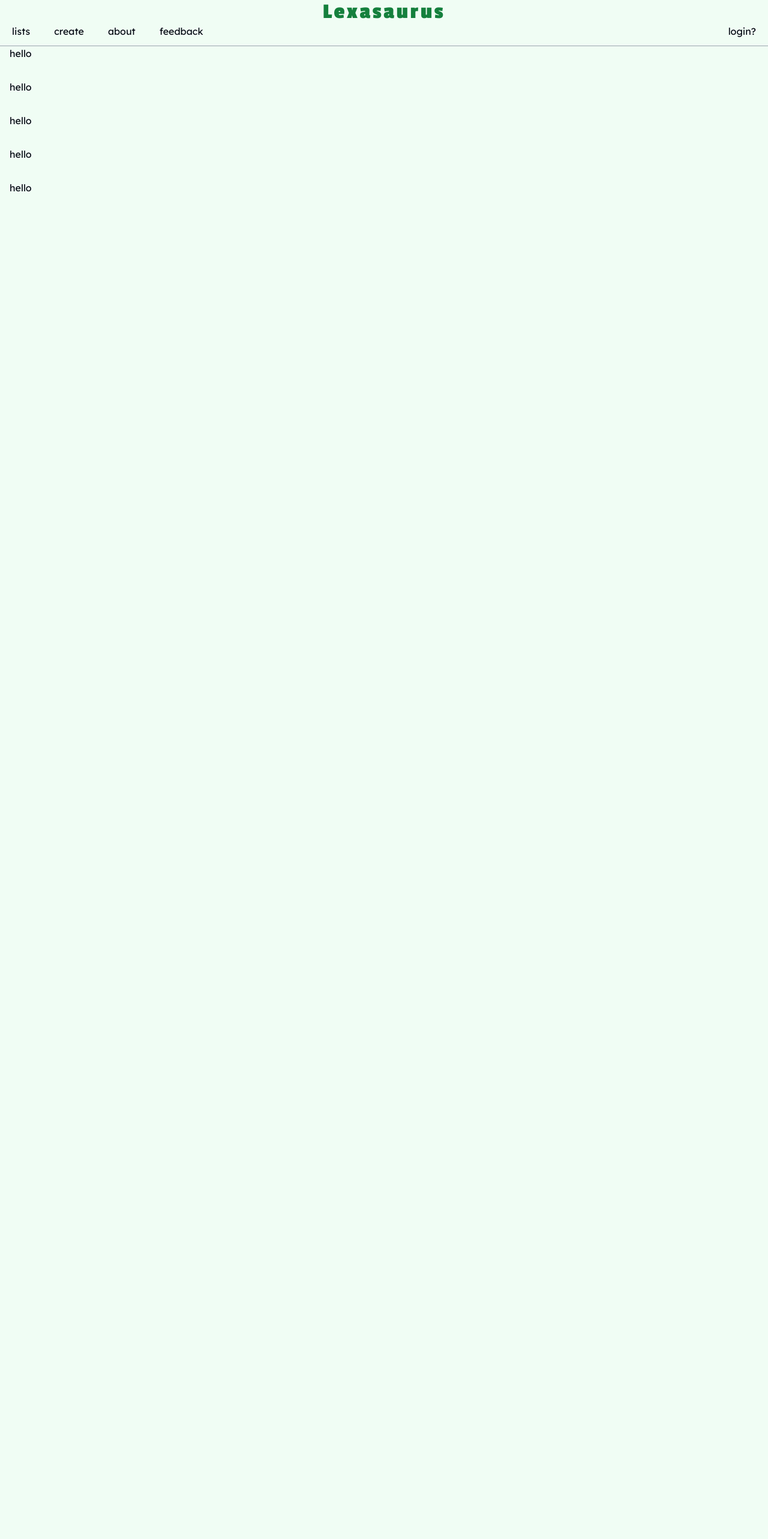
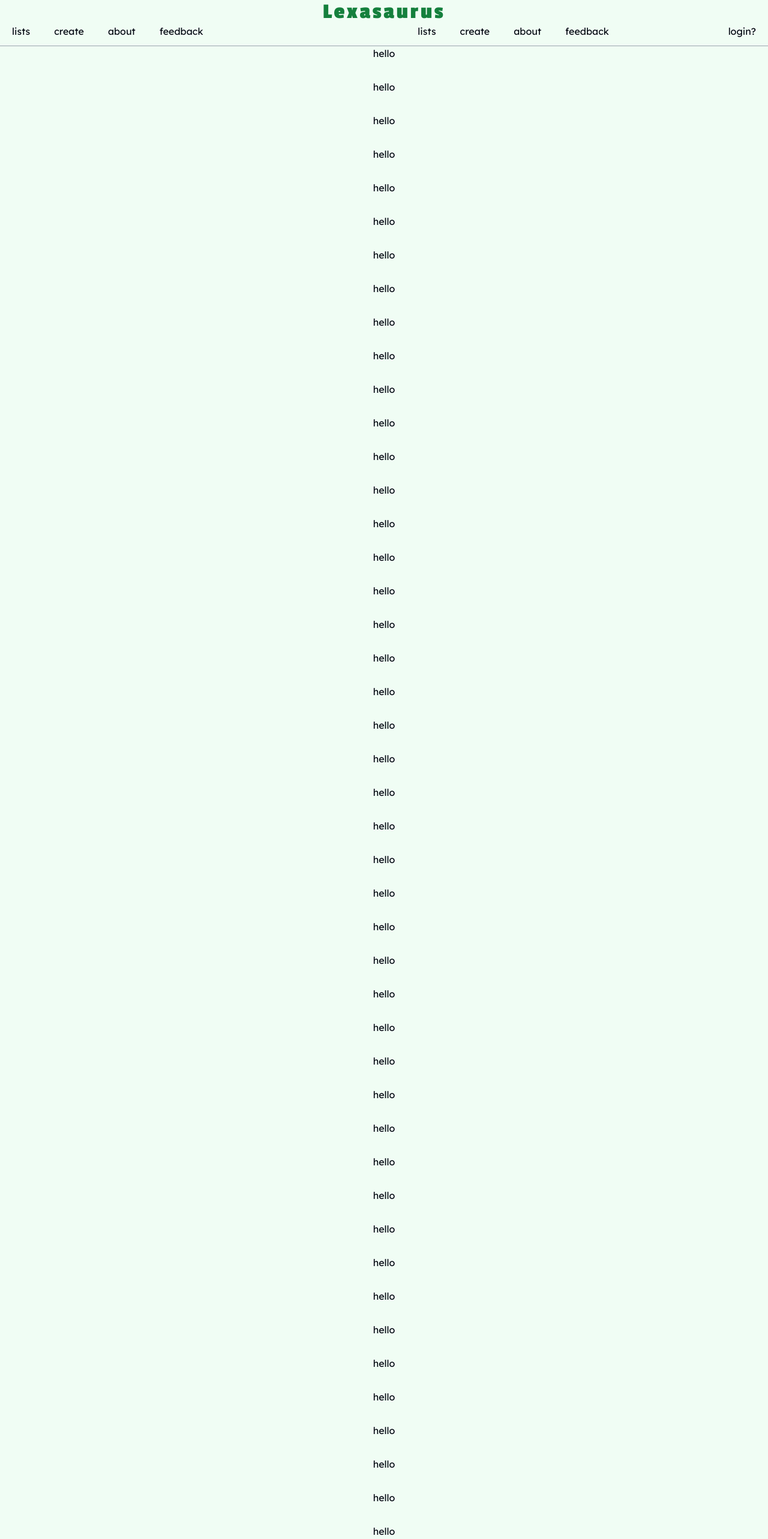
Before and after one commit to undefynedd/lexasaurus, a Next.js app: page / in a window 1280 px wide. Shown: the part 20-2586 px from the top of the page at 60% size. Before the commit the page ends 800 px from the top, so only its background shows below. Built offline with nearby package versions, Linux system fonts and the light colour scheme.

Commit message:
idk what i did layout probably

```diff
--- a/app/components/feed.tsx
+++ b/app/components/feed.tsx
@@ -1,6 +1,56 @@
 export default function Feed() {
     return(
-        <main className="flex flex-col gap-8 row-start-2 items-center sm:items-start">
+        <main className="flex flex-col gap-8 row-start-2 items-center">
+            <div className="px-4">hello</div>
+            <div className="px-4">hello</div>
+            <div className="px-4">hello</div>
+            <div className="px-4">hello</div>
+            <div className="px-4">hello</div>
+            <div className="px-4">hello</div>
+            <div className="px-4">hello</div>
+            <div className="px-4">hello</div>
+            <div className="px-4">hello</div>
+            <div className="px-4">hello</div>
+            <div className="px-4">hello</div>
+            <div className="px-4">hello</div>
+            <div className="px-4">hello</div>
+            <div className="px-4">hello</div>
+            <div className="px-4">hello</div>
+            <div className="px-4">hello</div>
+            <div className="px-4">hello</div>
+            <div className="px-4">hello</div>
+            <div className="px-4">hello</div>
+            <div className="px-4">hello</div>
+            <div className="px-4">hello</div>
+            <div className="px-4">hello</div>
+            <div className="px-4">hello</div>
+            <div className="px-4">hello</div>
+            <div className="px-4">hello</div>
+            <div className="px-4">hello</div>
+            <div className="px-4">hello</div>
+            <div className="px-4">hello</div>
+            <div className="px-4">hello</div>
+            <div className="px-4">hello</div>
+            <div className="px-4">hello</div>
+            <div className="px-4">hello</div>
+            <div className="px-4">hello</div>
+            <div className="px-4">hello</div>
+            <div className="px-4">hello</div>
+            <div className="px-4">hello</div>
+            <div className="px-4">hello</div>
+            <div className="px-4">hello</div>
+            <div className="px-4">hello</div>
+            <div className="px-4">hello</div>
+            <div className="px-4">hello</div>
+            <div className="px-4">hello</div>
+            <div className="px-4">hello</div>
+            <div className="px-4">hello</div>
+            <div className="px-4">hello</div>
+            <div className="px-4">hello</div>
+            <div className="px-4">hello</div>
+            <div className="px-4">hello</div>
+            <div className="px-4">hello</div>
+            <div className="px-4">hello</div>
             <div className="px-4">hello</div>
             <div className="px-4">hello</div>
             <div className="px-4">hello</div>
--- a/app/components/menu.tsx
+++ b/app/components/menu.tsx
@@ -1,35 +1,45 @@
 import { Menu, MenuButton, MenuItem, MenuItems } from "@headlessui/react"
 
-const links = [
+const leftLinks = [
     { href: "/lists", label: "lists" },
     { href: "/create", label: "create" },
     { href: "/about", label: "about" },
     { href: "/feedback", label: "feedback" },
 ]
 
+const rightLinks = [
+    { href: "/login", label: "login?" },
+    { href: "/search", label: "feedback" },
+]
+
 export default function NavBar() {
     return (
         <>
-            <div className="relative font-display tracking-widest transition-all hover:tracking-[0.5em] motion-reduce:transition-none motion-reduce:hover:tracking-widest motion-reduce:hover:brightness-90 dark:motion-reduce:hover:brightness-150 text-center text-primary-fg text-4xl mt-5 z-30"><a href="#">Lexasaurus</a></div>
-            <div className="bg-background border-b border-midground w-full flex justify-between mt-1 lg:-mt-3">
+            <div className="relative bg-background font-display tracking-widest text-center text-primary-fg text-4xl mt-5 z-40"><a href="/" className="hover:scale-110 hover:tracking-[0.2em] transition-all motion-reduce:transition-none motion-reduce:hover:tracking-widest motion-reduce:hover:scale-100 hover:brightness-150 inline-block">Lexasaurus</a></div>
+            <div className="sticky top-0 bg-background border-b border-midground w-full flex justify-between mt-1 lg:-mt-3">
                 <div className="hidden md:flex">
-                    {links.map((link) => (
-                        <a key={link.label} href={link.href} className="bg-background px-5 py-3 hover:brightness-90 dark:hover:brightness-150">{link.label}</a>
+                    {leftLinks.map((link) => (
+                        <a key={link.label} href={link.href} className="bg-background px-5 py-3 transition hover:bg-midground">{link.label}</a>
                     ))}
                 </div>
                 <Menu>
-                    <MenuButton className="data-active bg-background hover:brightness-90 dark:hover:brightness-150">
+                    <MenuButton className="data-active bg-background transition hover:bg-midground">
                         <svg className="flex md:hidden fill-current h-5 mx-3 my-auto" viewBox="0 0 448 512"><path d="M0 96c0-17.7 14.3-32 32-32h384c17.7 0 32 14.3 32 32s-14.3 32-32 32H32c-17.7 0-32-14.3-32-32zm0 160c0-17.7 14.3-32 32-32h384c17.7 0 32 14.3 32 32s-14.3 32-32 32H32c-17.7 0-32-14.3-32-32zm448 160c0 17.7-14.3 32-32 32H32c-17.7 0-32-14.3-32-32s14.3-32 32-32h384c17.7 0 32 14.3 32 32z"/></svg>
                     </MenuButton>
                     <MenuItems anchor="bottom start" className="relative md:hidden data-open mt-3 flex flex-col">
-                        {links.map((link) => (
+                        {leftLinks.map((link) => (
                             <MenuItem key={link.href} as="div">
-                                <a href={link.href} className="block bg-background px-5 py-3 hover:brightness-90 dark:hover:brightness-150 list-none">{link.label}</a>
+                                <a href={link.href} className="block bg-background px-5 py-3 transition hover:bg-midground list-none">{link.label}</a>
                             </MenuItem>
                         ))}
                     </MenuItems>
                 </Menu>
-                <a href="/login" className="bg-background px-5 py-3 hover:brightness-90 dark:hover:brightness-150">login?</a>
+                <div className="flex">
+                    {leftLinks.map((link) => (
+                        <a key={link.label} href={link.href} className="bg-background px-5 py-3 transition hover:bg-midground">{link.label}</a>
+                    ))}
+                </div>
+                <a href="/login" className="bg-background px-5 py-3 transition hover:bg-midground">login?</a>
             </div>
         </>
     );
--- a/app/layout.tsx
+++ b/app/layout.tsx
@@ -1,6 +1,8 @@
 import type { Metadata } from "next";
 import { Lexend, Passion_One } from "next/font/google";
 import "./globals.css";
+
+import NavBar from "./components/menu";
 
 const lexend = Lexend({
     variable: "--font-lexend",
@@ -28,6 +30,7 @@ export default function RootLayout({
 	    <body
 	        className={`${lexend.variable} antialiased`}
     	    >
+	        <NavBar />
     	        {children}
     	    </body>
     	</html>
--- a/app/page.tsx
+++ b/app/page.tsx
@@ -6,7 +6,6 @@ import Feed from "./components/feed";
 export default function Home() {
     return (
 	<div className="margin-0 font-[family-name:var(--font-lexend)]">
-	<NavBar />
 	<Feed />
       	    <footer className="row-start-3 flex gap-6 flex-wrap items-center justify-center">
       	    </footer>
```
Also changed, not shown: 1 other file (tests, documents, lock files or other folders).
